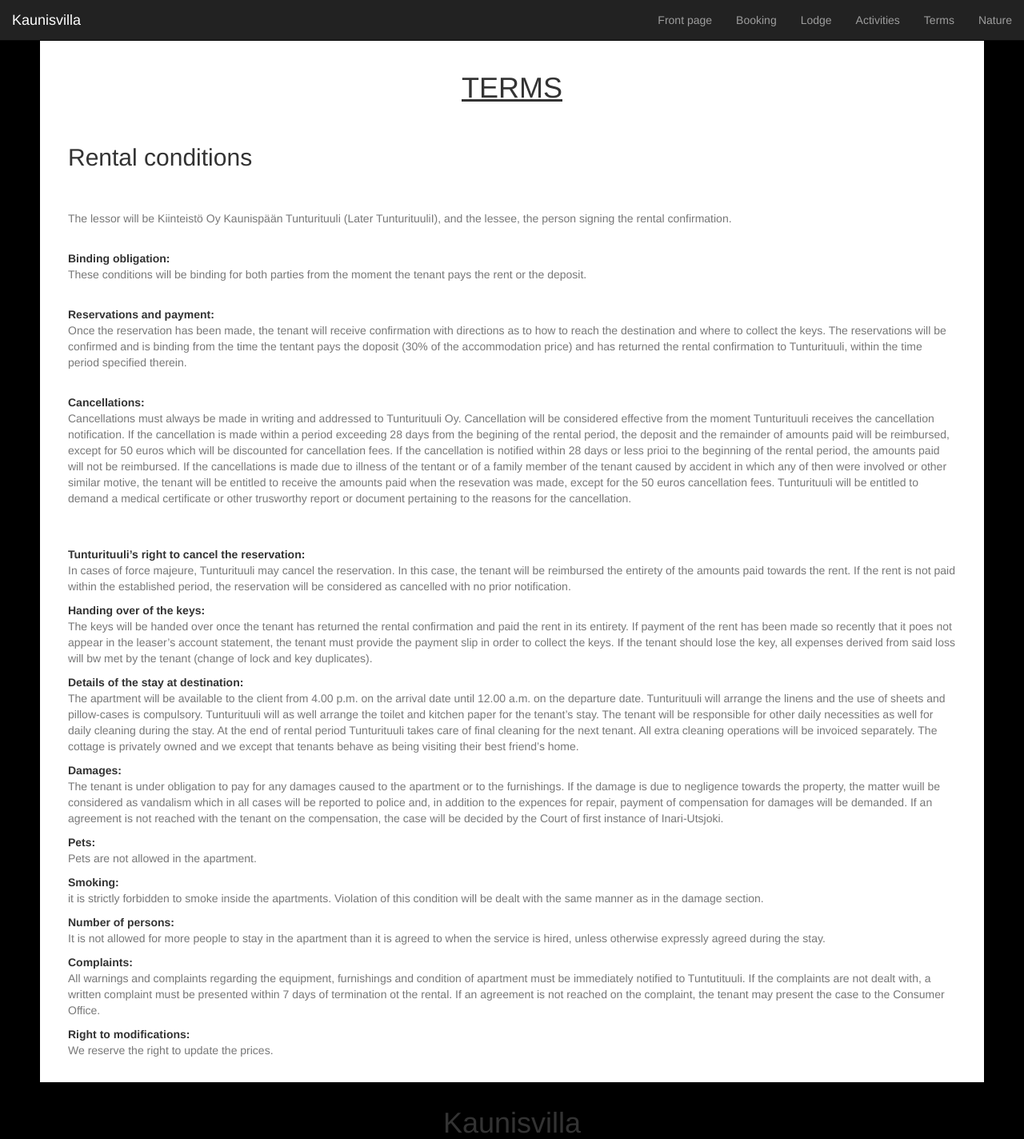
After one commit to Hyvjan/cabin_homepages, a Django app: page /terms/ in a window 1280 px wide. The commit adds this page. Shown: the whole page at 80% size. Run offline with Django 3.2, Linux system fonts and the light colour scheme; some libraries are stand-ins or nearby versions.

```diff
--- a/homepages/static/css/homepages.css
+++ b/homepages/static/css/homepages.css
@@ -17,11 +17,16 @@ body {
   padding-top:50px;
   margin-left:35px;
   margin-right: 35px;
+
+
+  }
+}
+
+.padded .kehys {
   padding-bottom:50px;
   padding-left:35px;
   padding-right: 35px;
 
-  }
 }
 
 .page-header {
--- a/homepages/views.py
+++ b/homepages/views.py
@@ -1,6 +1,6 @@
 from django.shortcuts import render, render_to_response
 from django.template import Context, loader, RequestContext
-from homepages.models import Reservation, Pictures
+from homepages.models import Reservation, Pictures,NaturePictures
 from homepages.forms import ReservationForm
 from django.http import HttpResponse, HttpResponseRedirect
 from django.contrib import messages
@@ -30,3 +30,10 @@ def lodge(request):
 
 def activities(request):
 	return render_to_response('homepages/activities.html')
+
+def terms(request):
+	return render_to_response('homepages/terms.html')
+
+def nature(request):
+	pictures_nature = NaturePictures.objects.all()
+	return render_to_response('homepages/nature.html',{'pictures_nature':pictures_nature}, RequestContext(request))
--- a/kaunisvilla/urls.py
+++ b/kaunisvilla/urls.py
@@ -27,4 +27,6 @@ urlpatterns = [
     url(r'^calendar/',include('django_bootstrap_calendar.urls')),
     url(r'^booking/', views.booking, name='booking'),
     url(r'^activities/', views.activities, name='activities'),
+    url(r'^terms/', views.terms, name='terms'),
+    url(r'^nature/', views.nature, name='nature'),
 ]+ static(settings.MEDIA_URL, document_root=settings.MEDIA_ROOT)
--- a/templates/base.html
+++ b/templates/base.html
@@ -36,6 +36,8 @@
 						<li><a href='/booking'>Booking</a></li>
 						<li><a href='/lodge'>Lodge</a></li>
 						<li><a href='/activities'>Activities</a></li>
+						<li><a href="/terms">Terms</a></li>
+						<li><a href="/nature">Nature</a></li>
 					</ul>
 				</div>
 			</div>
--- a/templates/homepages/activities.html
+++ b/templates/homepages/activities.html
@@ -5,6 +5,8 @@
 <center><img src="{% static "images/landing1.png" %}" alt="The cottage"/ style="width:100% height:100%"></center>
 
 	<div class="page-header">
+
+	<div class="kehys">
 
 		<h1><center><u>Activities</u></center></h1>
 		<br>
@@ -31,4 +33,5 @@ We present here a short list of links that will show you some of the activities
 <a href="http://www.inarisaariselka.fi/">Saariselka Tourist info</a>
 <br>
 </div>
+</div>
 {% endblock %}
--- a/templates/homepages/booking.html
+++ b/templates/homepages/booking.html
@@ -5,6 +5,7 @@
 
 	{% block content %}
 	<div class="page-header">
+	<div class="kehys">
 
 	<h1><center>Booking</center></h1>
 	<br>
@@ -42,5 +43,4 @@
 	</div>
 	</div>
 
-
 	{% endblock %}
--- a/templates/homepages/landing.html
+++ b/templates/homepages/landing.html
@@ -6,6 +6,8 @@
 <center><img src="{% static "images/landing1.png" %}" alt="The cottage"/ style="width:100% height:100%"></center>
 
 	<div class="page-header">
+	<div class="kehys">
+
 
 		<h1><center><u>WELCOME</u></center></h1>
 		<br>
@@ -34,4 +36,5 @@ When you book time at the Kaunisvilla – all your hosting requirements – from
 But the booking – and contact through this site- is all handled by the owners, and you can be assured that you are dealing with committed, knowledgeable people, who place the highest value in making your stay – simply the best.
 </p>
 </div>
+</div>
 {% endblock %}
--- /dev/null
+++ b/templates/homepages/terms.html
@@ -0,0 +1,40 @@
+{% extends 'base.html' %}
+{% load staticfiles %}
+
+{% block content %}
+
+<div class="page-header">
+<div class="kehys">
+
+
+		<h1><center><u>TERMS</u></center></h1>
+		<br>
+		<h2 class="text-left">Rental conditions</h2>
+		<p class="text-muted" "text-justify">
+		<br>
+		<br>
+		The lessor will be Kiinteistö Oy Kaunispään Tunturituuli (Later TunturituuliI), and the lessee, the person signing the rental confirmation.
+<br>
+<br>
+</p>
+<strong>Binding obligation:</strong><P class="text-muted" "text-justify"> These conditions will be binding for both parties from the moment the tenant pays the rent or the deposit.</P>
+<br>
+<strong>Reservations and payment:</strong><P class="text-muted" "text-justify"> Once the reservation has been made, the tenant will receive confirmation with directions as to how to reach the destination and where to collect the keys. The reservations will be confirmed and is binding from the time the tentant pays the doposit (30%  of the accommodation price) and has returned the rental confirmation to Tunturituuli, within the time period specified therein.</P>
+<br>
+<strong>Cancellations:</strong><P class="text-muted" "text-justify"> Cancellations must always be made in writing and addressed to Tunturituuli Oy. Cancellation will be considered effective from the moment Tunturituuli receives the cancellation notification. If the cancellation is made within a period exceeding 28 days from the begining of the rental period, the deposit and the remainder of amounts paid will be reimbursed, except for 50 euros which will be discounted for cancellation fees.
+If the cancellation is notified within 28 days or less prioi to the beginning of the rental period, the amounts paid will not be reimbursed. If the cancellations is made due to illness of the tentant or of a family member of the tenant caused by accident in which any of then were involved or other similar motive, the tenant will be entitled to receive the amounts paid when the resevation was made, except for the 50 euros cancellation fees. Tunturituuli will be entitled to demand a medical certificate or other trusworthy report or document pertaining to the reasons for the cancellation.</P>
+<br>
+<br>
+<strong>Tunturituuli’s right to cancel the reservation:</strong><P class="text-muted" "text-justify"> In cases of force majeure, Tunturituuli may cancel the reservation. In this case, the tenant will be reimbursed the entirety of the amounts paid towards the rent. If the rent is not paid within the established period, the reservation will be considered as cancelled with no prior notification.</P>
+<strong>Handing over of the keys:</strong><P class="text-muted" "text-justify"> The keys will be handed over once the tenant has returned the rental confirmation and paid the rent in its entirety. If payment of the rent has been made so recently that it poes not appear in the leaser’s account statement, the tenant must provide the payment slip in order to collect the keys. If the tenant should lose the key, all expenses derived from said loss will bw met by the tenant (change of lock and key duplicates).</P>
+<strong>Details of the stay at destination:</strong><P class="text-muted" "text-justify"> The apartment will be available to the client from 4.00 p.m. on the arrival date until 12.00 a.m. on the departure date. Tunturituuli will arrange the linens and the use of sheets and pillow-cases is compulsory. Tunturituuli will as well arrange the toilet and kitchen paper for the tenant’s stay. The tenant will be responsible for other daily necessities as well for daily cleaning during the stay. At the end of rental period Tunturituuli takes care of final cleaning for the next tenant. All extra cleaning operations will be invoiced separately. The cottage is privately owned and we except that tenants behave as being visiting their best friend’s home.</P>
+<strong>Damages:</strong><P class="text-muted" "text-justify"> The tenant is under obligation to pay for any damages caused to the apartment or to the furnishings. If the damage is due to negligence towards the property, the matter wuill be considered as vandalism which in all cases will be reported to police and, in addition to the expences for repair, payment of compensation for damages will be demanded. If an agreement is not reached with the tenant on the compensation, the case will be decided by the Court of first instance of Inari-Utsjoki.</P>
+<strong>Pets:</strong><P class="text-muted" "text-justify"> Pets are not allowed in the apartment.</P>
+<strong>Smoking:</strong><P class="text-muted" "text-justify"> it is strictly forbidden to smoke inside the apartments. Violation of this condition will be dealt with the same manner as in the damage section.</P>
+<strong>Number of persons:</strong><P class="text-muted" "text-justify"> It is not allowed for more people to stay in the apartment than it is agreed to when the service is hired, unless otherwise expressly agreed during the stay.</P>
+<strong>Complaints:</strong><P class="text-muted" "text-justify"> All warnings and complaints regarding the equipment, furnishings and condition of apartment must be immediately notified to Tuntutituuli. If the complaints are not dealt with, a written complaint must be presented within 7 days of termination ot the rental. If an agreement is not reached on the complaint, the tenant may present the case to the Consumer Office.</P>
+<strong>Right to modifications:</strong><P class="text-muted" "text-justify"> We reserve the right to update the prices.
+</p>
+</div>
+</div>
+{% endblock %}
```
Also changed, not shown: homepages/admin.py (+7 -1 lines), homepages/models.py (+8 -0 lines), templates/homepages/nature.html (added, +34 -0 lines), homepages/media/kuva6.gif (added), homepages/media/picture3_yD3RMWa.png (added), homepages/migrations/0004_naturepictures.py (added).
